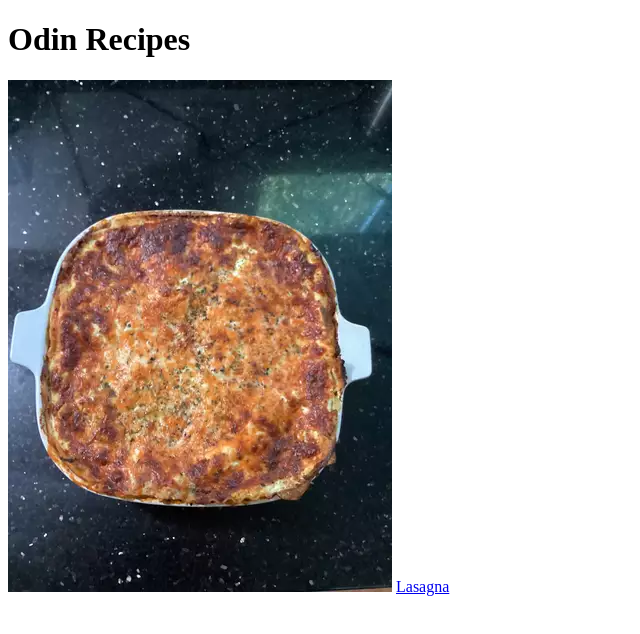
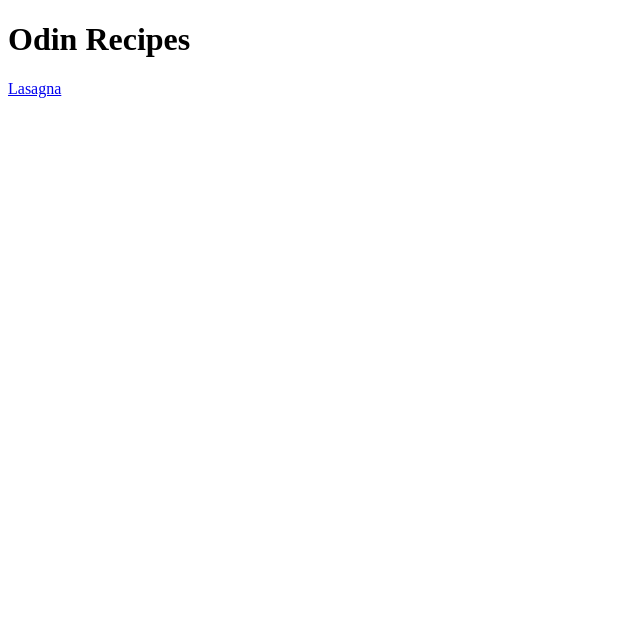
Before and after one commit to wrfr98/odin-recipes, a plain HTML site: page index.html in a window 1280 px wide. Shown: the whole page, without its empty margins (0-640 px from the left). Drawn offline with Linux system fonts and the light colour scheme.

Commit message:
fix: changed image of lasagna to recipe page

```diff
--- a/index.html
+++ b/index.html
@@ -8,9 +8,8 @@
   </head>
   <body>
     <h1>Odin Recipes</h1>
-    <img src="./img/lasagna.jpg" alt="image of a lasagna" />
-
 
     <a href="./recipes/lasagna.html">Lasagna</a>
+
   </body>
 </html>
```
Also changed, not shown: recipes/lasagna.html (+1 -0 lines).
